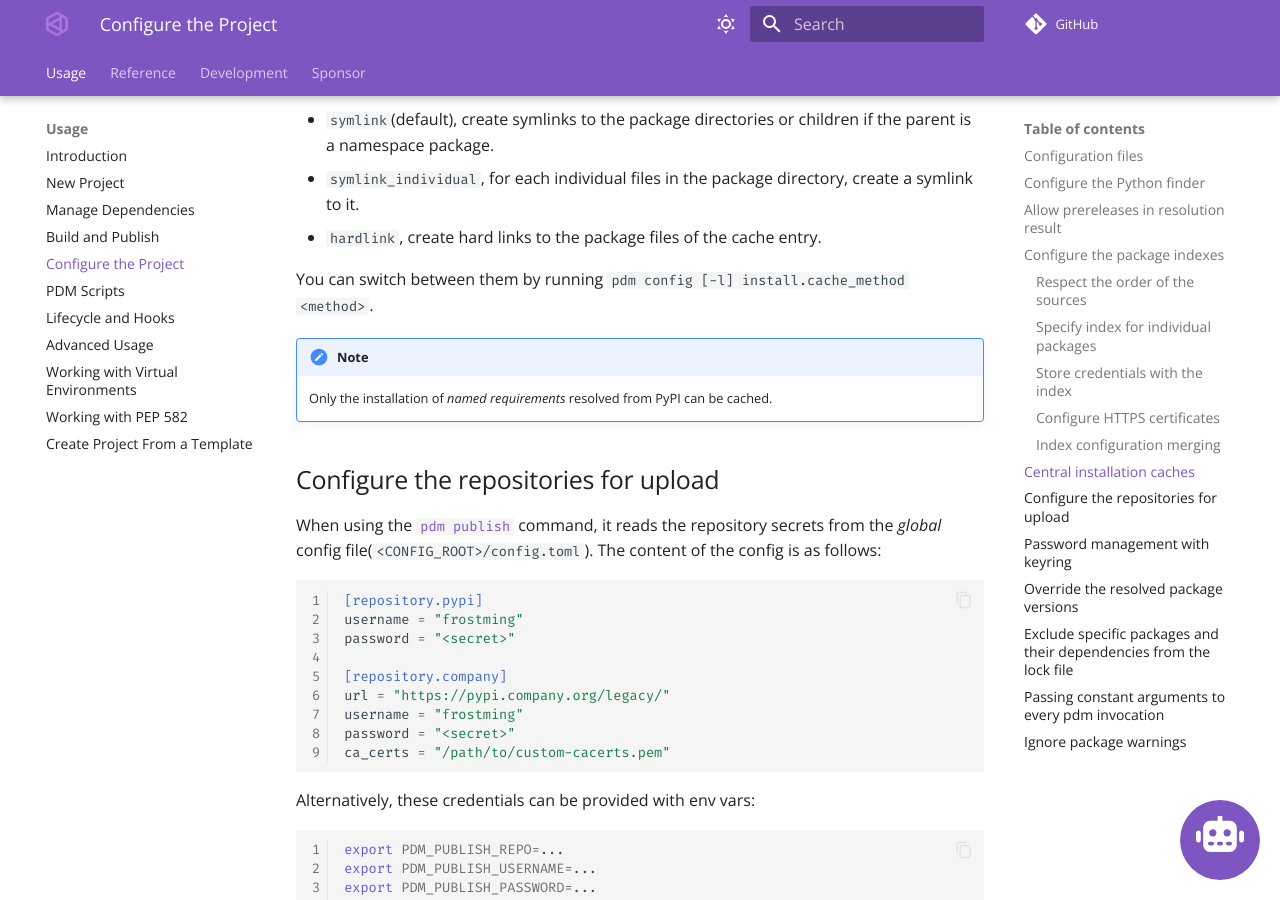
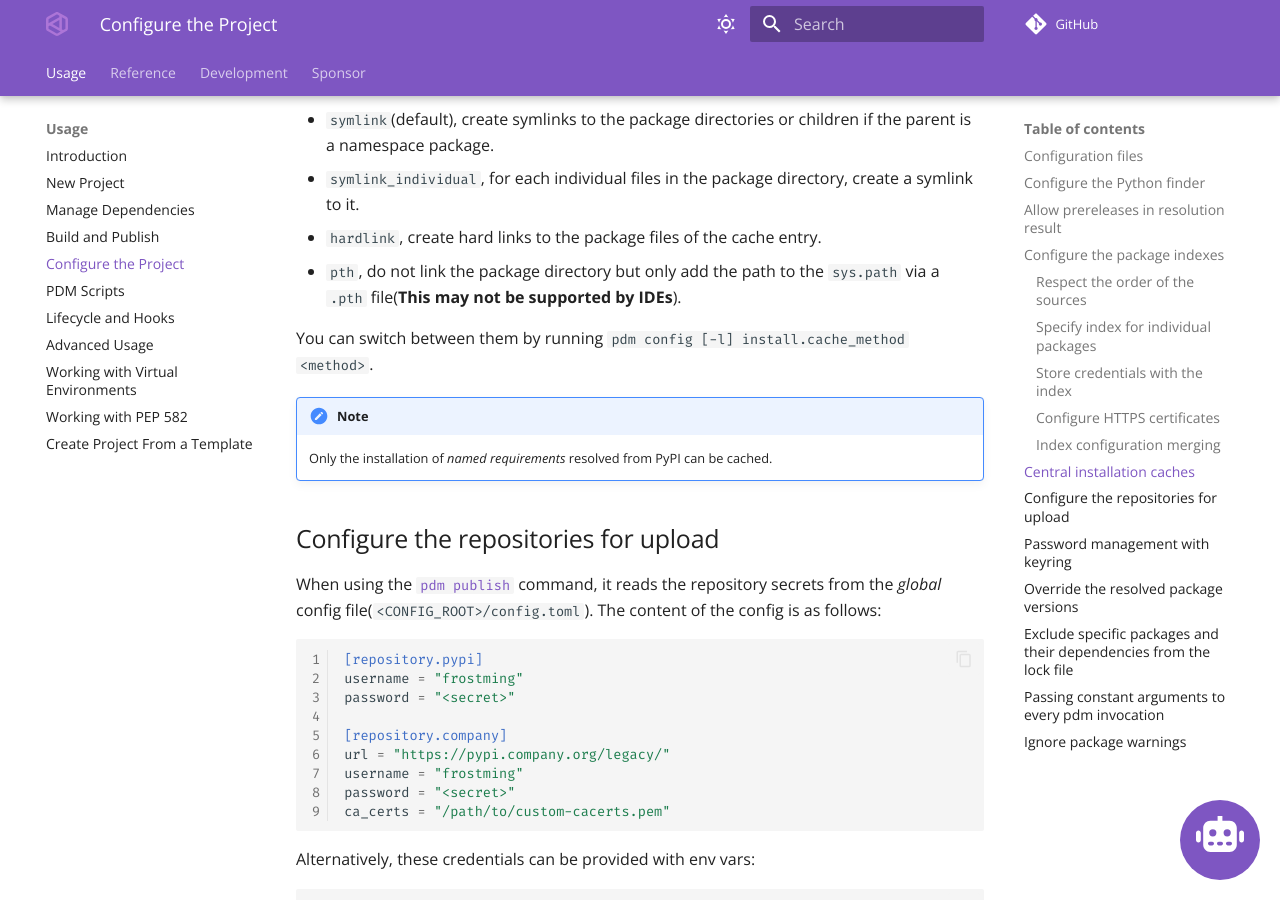
Before and after one commit to azurelotus0926/pdm, an MkDocs documentation site: the page built from docs/docs/usage/config.md, in a window 1280 px wide and 900 px high, scrolled down 5738 px. Built offline with MkDocs 1.6.1 and Material for MkDocs 9.7.7, drawn with Linux system fonts in a browser that asks for light colours; comment, search, counter and statistics services are not loaded; the version menu is left out.

Commit message:
doc: add missing cache method pth
Signed-off-by: Frost Ming <me@frostming.com>

```diff
--- a/docs/docs/usage/config.md
+++ b/docs/docs/usage/config.md
@@ -234,6 +234,7 @@ In addition, several different ways of linking to cache entries are supported:
 - `symlink`(default), create symlinks to the package directories or children if the parent is a namespace package.
 - `symlink_individual`, for each individual files in the package directory, create a symlink to it.
 - `hardlink`, create hard links to the package files of the cache entry.
+- `pth`, do not link the package directory but only add the path to the `sys.path` via a `.pth` file(**This may not be supported by IDEs**).
 
 You can switch between them by running `pdm config [-l] install.cache_method <method>`.
 
```
